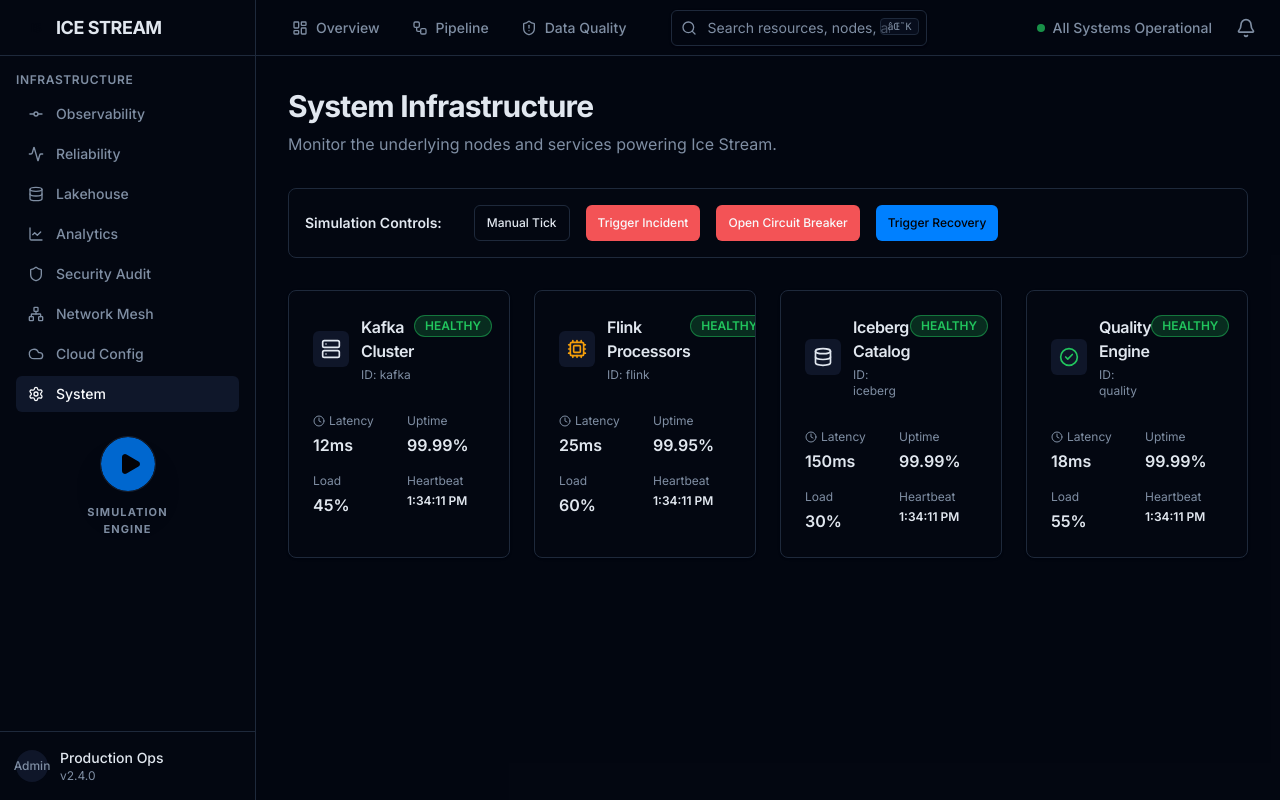
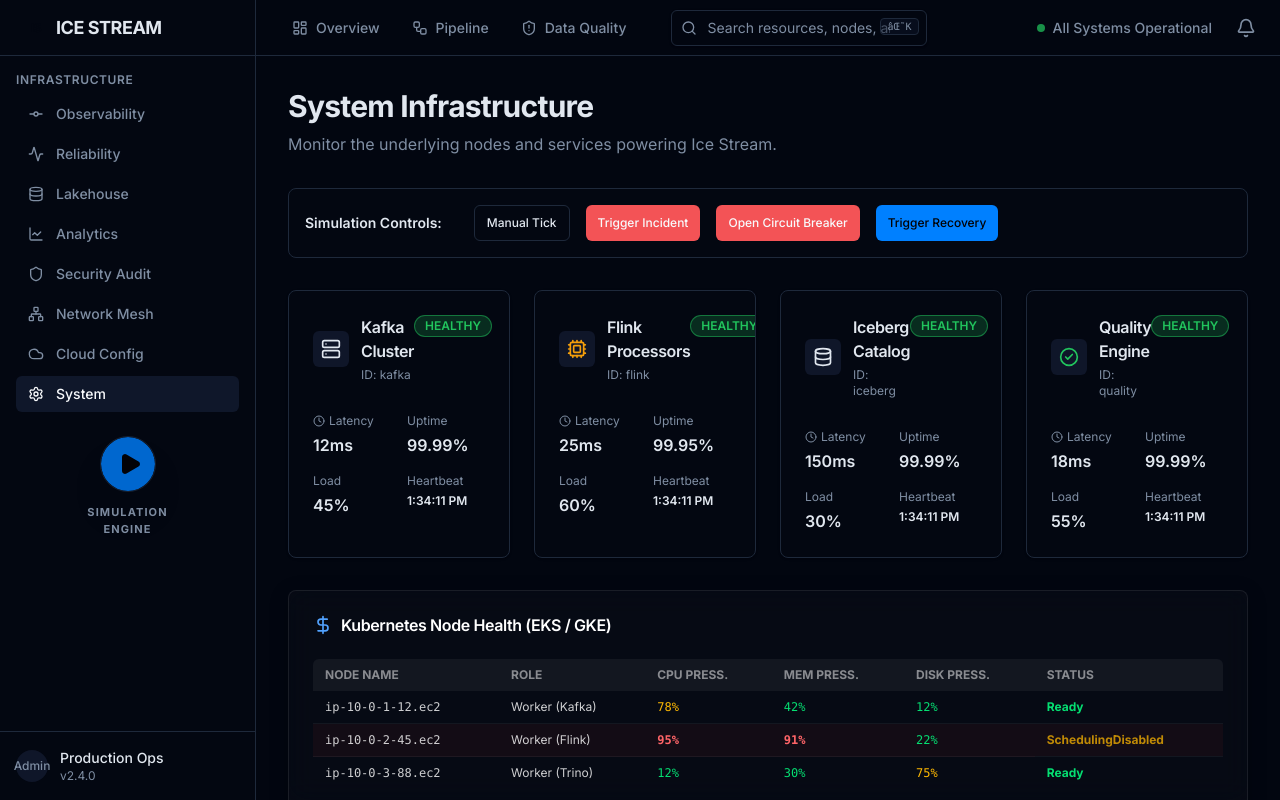
Before and after one commit to sanika-mankar/Ice-stream-lakehouse-observability, a React (Vite) app in the folder frontend/: page /system in a window 1280 px wide. Built offline with nearby package versions, Linux system fonts and the light colour scheme.

Commit message:
feat(system): add kubernetes node health, OOM events, and control plane status

```diff
--- a/frontend/src/pages/SystemPage.tsx
+++ b/frontend/src/pages/SystemPage.tsx
@@ -67,6 +67,147 @@ export default function SystemPage() {
           </Card>
         ))}
       </div>
+
+      <div className="grid grid-cols-1 lg:grid-cols-2 gap-6 mt-6">
+        {/* Kubernetes Node Health */}
+        <Card className="glass bg-black/20 backdrop-blur-md border-white/10 lg:col-span-2">
+          <CardHeader>
+            <CardTitle className="flex items-center gap-2 text-white">
+              <svg xmlns="http://www.w3.org/2000/svg" width="20" height="20" viewBox="0 0 24 24" fill="none" stroke="currentColor" strokeWidth="2" strokeLinecap="round" strokeLinejoin="round" className="text-blue-400"><path d="M12 2v20"/><path d="M17 5H9.5a3.5 3.5 0 0 0 0 7h5a3.5 3.5 0 0 1 0 7H6"/></svg>
+              Kubernetes Node Health (EKS / GKE)
+            </CardTitle>
+          </CardHeader>
+          <CardContent>
+            <div className="overflow-x-auto">
+              <table className="w-full text-sm text-left whitespace-nowrap">
+                <thead className="text-xs text-white/50 uppercase bg-white/5">
+                  <tr>
+                    <th className="px-3 py-2 rounded-tl-md">Node Name</th>
+                    <th className="px-3 py-2">Role</th>
+                    <th className="px-3 py-2">CPU Press.</th>
+                    <th className="px-3 py-2">Mem Press.</th>
+                    <th className="px-3 py-2">Disk Press.</th>
+                    <th className="px-3 py-2 rounded-tr-md">Status</th>
+                  </tr>
+                </thead>
+                <tbody className="divide-y divide-white/5 text-white/80">
+                  <tr className="hover:bg-white/5">
+                    <td className="px-3 py-2 text-xs font-mono">ip-10-0-1-12.ec2</td>
+                    <td className="px-3 py-2 text-xs">Worker (Kafka)</td>
+                    <td className="px-3 py-2 text-xs font-mono text-amber-400">78%</td>
+                    <td className="px-3 py-2 text-xs font-mono text-green-400">42%</td>
+                    <td className="px-3 py-2 text-xs font-mono text-green-400">12%</td>
+                    <td className="px-3 py-2 text-xs text-green-400 font-bold">Ready</td>
+                  </tr>
+                  <tr className="hover:bg-white/5 bg-red-500/5">
+                    <td className="px-3 py-2 text-xs font-mono">ip-10-0-2-45.ec2</td>
+                    <td className="px-3 py-2 text-xs">Worker (Flink)</td>
+                    <td className="px-3 py-2 text-xs font-mono text-red-400 font-bold">95%</td>
+                    <td className="px-3 py-2 text-xs font-mono text-red-400 font-bold">91%</td>
+                    <td className="px-3 py-2 text-xs font-mono text-green-400">22%</td>
+                    <td className="px-3 py-2 text-xs text-amber-400 font-bold animate-pulse">SchedulingDisabled</td>
+                  </tr>
+                  <tr className="hover:bg-white/5">
+                    <td className="px-3 py-2 text-xs font-mono">ip-10-0-3-88.ec2</td>
+                    <td className="px-3 py-2 text-xs">Worker (Trino)</td>
+                    <td className="px-3 py-2 text-xs font-mono text-green-400">12%</td>
+                    <td className="px-3 py-2 text-xs font-mono text-green-400">30%</td>
+                    <td className="px-3 py-2 text-xs font-mono text-amber-400">75%</td>
+                    <td className="px-3 py-2 text-xs text-green-400 font-bold">Ready</td>
+                  </tr>
+                </tbody>
+              </table>
+            </div>
+          </CardContent>
+        </Card>
+
+        {/* OOM Kill Events */}
+        <Card className="glass bg-black/20 backdrop-blur-md border-white/10">
+          <CardHeader>
+            <CardTitle className="flex items-center gap-2 text-white">
+              <svg xmlns="http://www.w3.org/2000/svg" width="20" height="20" viewBox="0 0 24 24" fill="none" stroke="currentColor" strokeWidth="2" strokeLinecap="round" strokeLinejoin="round" className="text-red-400"><path d="M10.29 3.86L1.82 18a2 2 0 0 0 1.71 3h16.94a2 2 0 0 0 1.71-3L13.71 3.86a2 2 0 0 0-3.42 0z"/><line x1="12" y1="9" x2="12" y2="13"/><line x1="12" y1="17" x2="12.01" y2="17"/></svg>
+              Recent OOM Kills
+            </CardTitle>
+          </CardHeader>
+          <CardContent>
+            <div className="space-y-3">
+              {[
+                { pod: "flink-taskmanager-8b4", namespace: "streaming", time: "12m ago" },
+                { pod: "trino-worker-22x", namespace: "analytics", time: "2h ago" },
+                { pod: "kafka-broker-3", namespace: "messaging", time: "1d ago" },
+              ].map((ev, i) => (
+                <div key={i} className="flex justify-between items-center p-3 border border-red-500/20 bg-red-500/5 rounded-lg border-l-2" style={{ borderLeftColor: '#ef4444' }}>
+                  <div>
+                    <div className="text-sm font-medium text-white">{ev.pod}</div>
+                    <div className="text-xs text-white/50 mt-1">NS: {ev.namespace}</div>
+                  </div>
+                  <div className="flex flex-col items-end gap-1">
+                    <span className="text-[10px] px-2 py-0.5 rounded font-bold tracking-wider bg-red-500/20 text-red-400">OOMKilled</span>
+                    <span className="text-[10px] text-white/40">{ev.time}</span>
+                  </div>
+                </div>
+              ))}
+            </div>
+            <div className="mt-4 pt-4 border-t border-white/5">
+              <p className="text-xs text-white/60">
+                Action Required: Consider increasing memory limits for <code className="text-pink-400">flink-taskmanager</code> deployments.
+              </p>
+            </div>
+          </CardContent>
+        </Card>
+
+        <div className="flex flex-col gap-6">
+          {/* Control Plane Status */}
+          <Card className="glass bg-black/20 backdrop-blur-md border-white/10 flex-1">
+            <CardHeader className="py-4">
+              <CardTitle className="text-sm font-medium text-white/80 flex items-center gap-2">
+                <Server className="w-4 h-4 text-purple-400" /> Control Plane Health
+              </CardTitle>
+            </CardHeader>
+            <CardContent className="pb-4">
+              <div className="space-y-3">
+                <div className="flex justify-between items-center border-b border-white/5 pb-2">
+                  <span className="text-sm text-white">API Server Latency</span>
+                  <span className="font-mono text-green-400 text-sm">12ms</span>
+                </div>
+                <div className="flex justify-between items-center border-b border-white/5 pb-2">
+                  <span className="text-sm text-white">etcd Leader Election</span>
+                  <span className="text-xs px-2 py-0.5 bg-green-500/20 text-green-400 rounded">Stable</span>
+                </div>
+                <div className="flex justify-between items-center">
+                  <span className="text-sm text-white">Scheduler Queue</span>
+                  <span className="font-mono text-white/80 text-sm">0 pending</span>
+                </div>
+              </div>
+            </CardContent>
+          </Card>
+
+          {/* DaemonSet Health */}
+          <Card className="glass bg-black/20 backdrop-blur-md border-white/10 flex-1">
+            <CardHeader className="py-4">
+              <CardTitle className="text-sm font-medium text-white/80 flex items-center gap-2">
+                <Cpu className="w-4 h-4 text-amber-400" /> DaemonSet Rollouts
+              </CardTitle>
+            </CardHeader>
+            <CardContent className="pb-4">
+              <div className="space-y-3">
+                <div className="flex justify-between items-center border-b border-white/5 pb-2">
+                  <span className="text-sm text-white">fluentd (Logging)</span>
+                  <span className="text-xs font-mono text-white/50">24/24 ready</span>
+                </div>
+                <div className="flex justify-between items-center border-b border-white/5 pb-2">
+                  <span className="text-sm text-white">datadog-agent</span>
+                  <span className="text-xs font-mono text-amber-400 animate-pulse">22/24 ready</span>
+                </div>
+                <div className="flex justify-between items-center">
+                  <span className="text-sm text-white">node-exporter</span>
+                  <span className="text-xs font-mono text-white/50">24/24 ready</span>
+                </div>
+              </div>
+            </CardContent>
+          </Card>
+        </div>
+      </div>
     </div>
   );
 }
```
